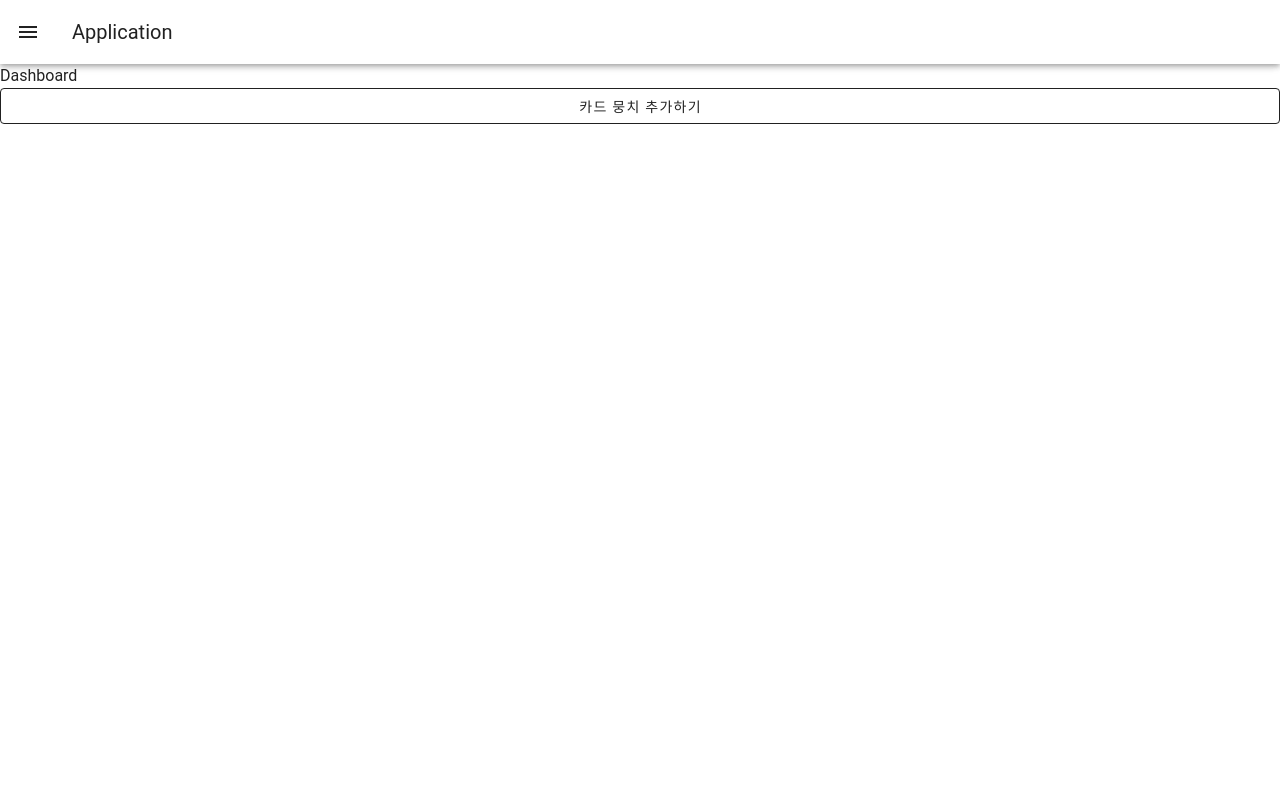
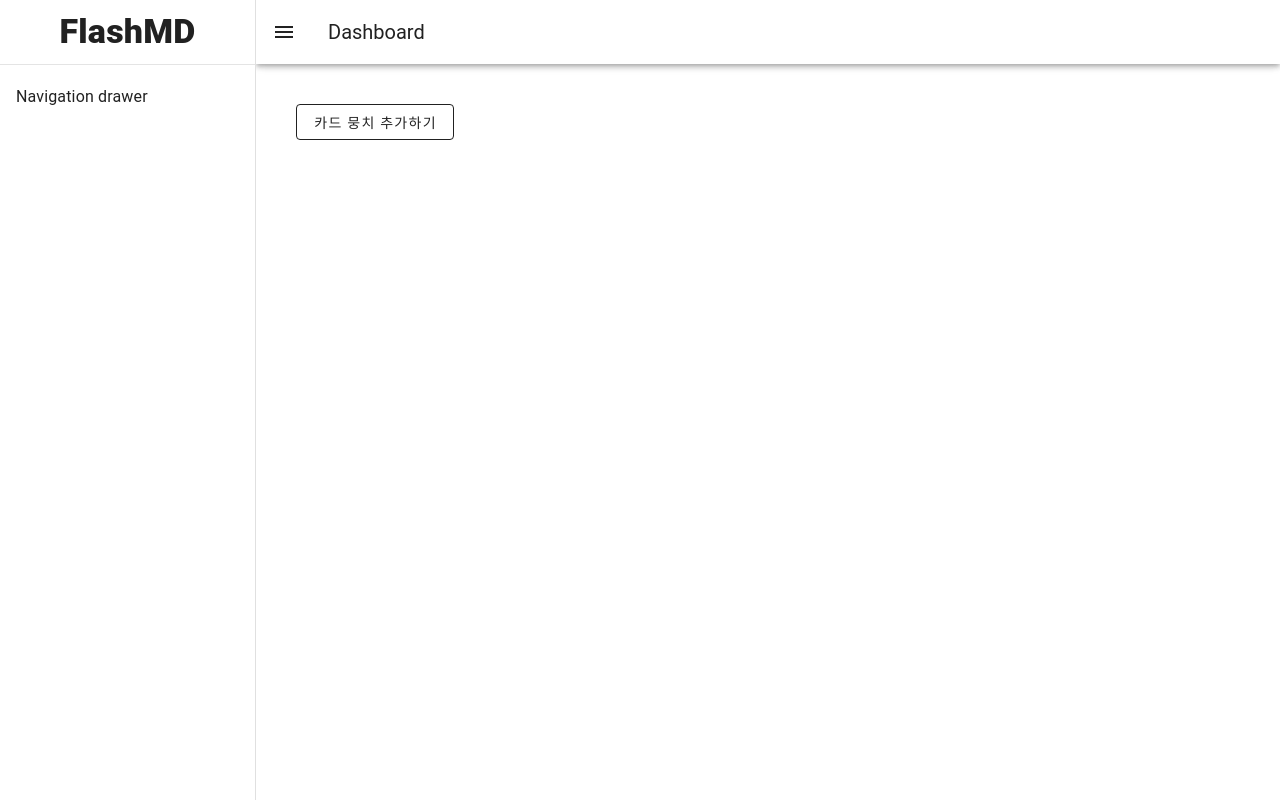
Before and after one commit to padosum/flashcards, a Vue app: page / in a window 1280 px wide. Built offline with nearby package versions, Linux system fonts and the light colour scheme.

Commit message:
✅ test가 통과되도록 수정
- router name 렌더링

```diff
--- a/src/App.vue
+++ b/src/App.vue
@@ -1,16 +1,16 @@
-<script setup lang="ts">
-import { ref } from 'vue';
-
-const drawer = ref(false);
-</script>
-
 <template>
   <v-app id="inspire">
-    <v-navigation-drawer v-model="drawer"> </v-navigation-drawer>
+    <v-navigation-drawer v-model="drawer">
+      <div class="text-h4 font-weight-black text-center py-3">FlashMD</div>
+      <v-divider></v-divider>
+      <v-list>
+        <v-list-item title="Navigation drawer"></v-list-item>
+      </v-list>
+    </v-navigation-drawer>
 
     <v-app-bar>
       <v-app-bar-nav-icon @click="drawer = !drawer"></v-app-bar-nav-icon>
-      <v-toolbar-title>Application</v-toolbar-title>
+      <v-toolbar-title>{{ pageTitle }}</v-toolbar-title>
     </v-app-bar>
 
     <v-main>
@@ -19,4 +19,13 @@ const drawer = ref(false);
   </v-app>
 </template>
 
+<script setup lang="ts">
+import { ref, computed } from 'vue';
+import { useRoute } from 'vue-router';
+const route = useRoute();
+
+const drawer = ref(true);
+const pageTitle = computed(() => route.name);
+</script>
+
 <style scoped></style>
--- a/src/router/index.ts
+++ b/src/router/index.ts
@@ -3,7 +3,7 @@ import { createRouter, createWebHistory } from 'vue-router';
 
 const router = createRouter({
   history: createWebHistory(),
-  routes: [{ path: '/', component: DashboardView }],
+  routes: [{ path: '/', component: DashboardView, name: 'Dashboard' }],
 });
 
 export default router;
--- a/src/views/DashboardView.vue
+++ b/src/views/DashboardView.vue
@@ -1,12 +1,13 @@
 <template>
-  <span data-testid="location-display">Dashboard</span>
-  <div class="d-flex flex-column">
+  <div class="d-flex">
+    <div class="pa-10">
       <BaseButton text="카드 뭉치 추가하기" @click="importLearnset" />
       <AddLearnsetModal
         :learnset-title="mdFile.name"
         title="카드 뭉치 추가하기"
         ref="modal"
       />
+    </div>
   </div>
 </template>
 
```
Also changed, not shown: 1 other file (tests, documents, lock files or other folders). Lines whose indentation alone changed are shown as unchanged.
